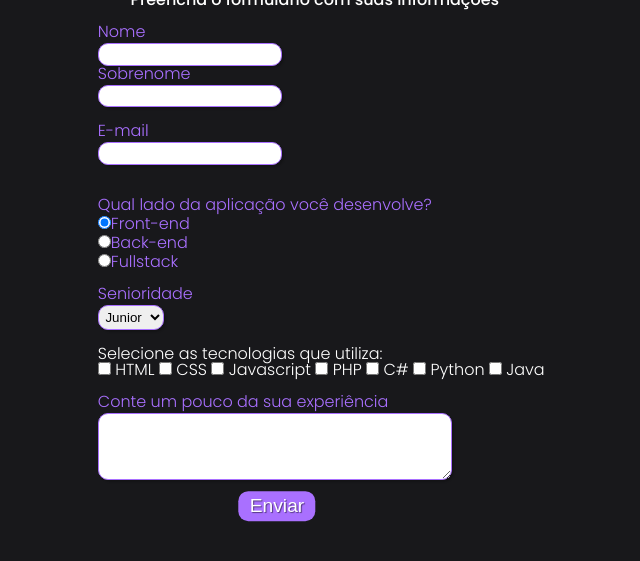
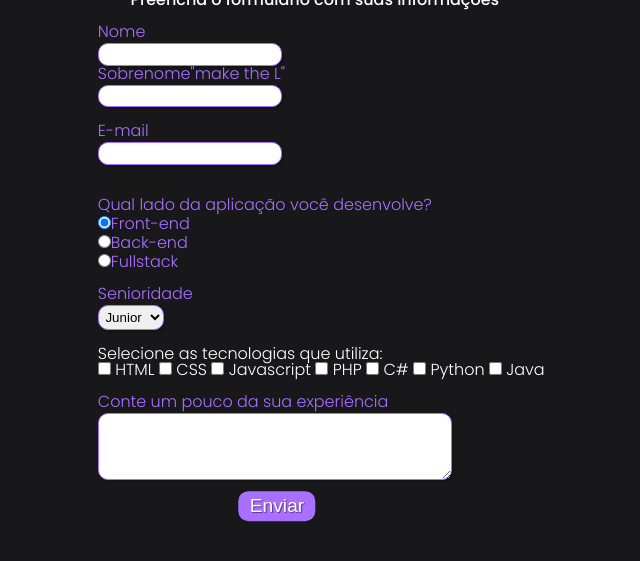
Before and after one commit to jrspecter/form, a plain HTML site: page index.html in a window 1280 px wide. Shown: the part 57-618 px from the top of the page, without its empty margins (363-1003 px from the left). Drawn offline with Linux system fonts and the light colour scheme; files whose address does not match are found by name.

Commit message:
Update index.html

```diff
--- a/index.html
+++ b/index.html
@@ -21,7 +21,7 @@
           <div class="campo">
               <label for="nome">Nome</label>
               <input type="text" name="nome" id="nome" />
-              <label for="sobrenome">Sobrenome</label>
+              <label for="sobrenome">Sobrenome"make the L"</label>
               <input type="text" name="sobrenome" id="sobrenome" />
           </div>
         </fieldset>
```
